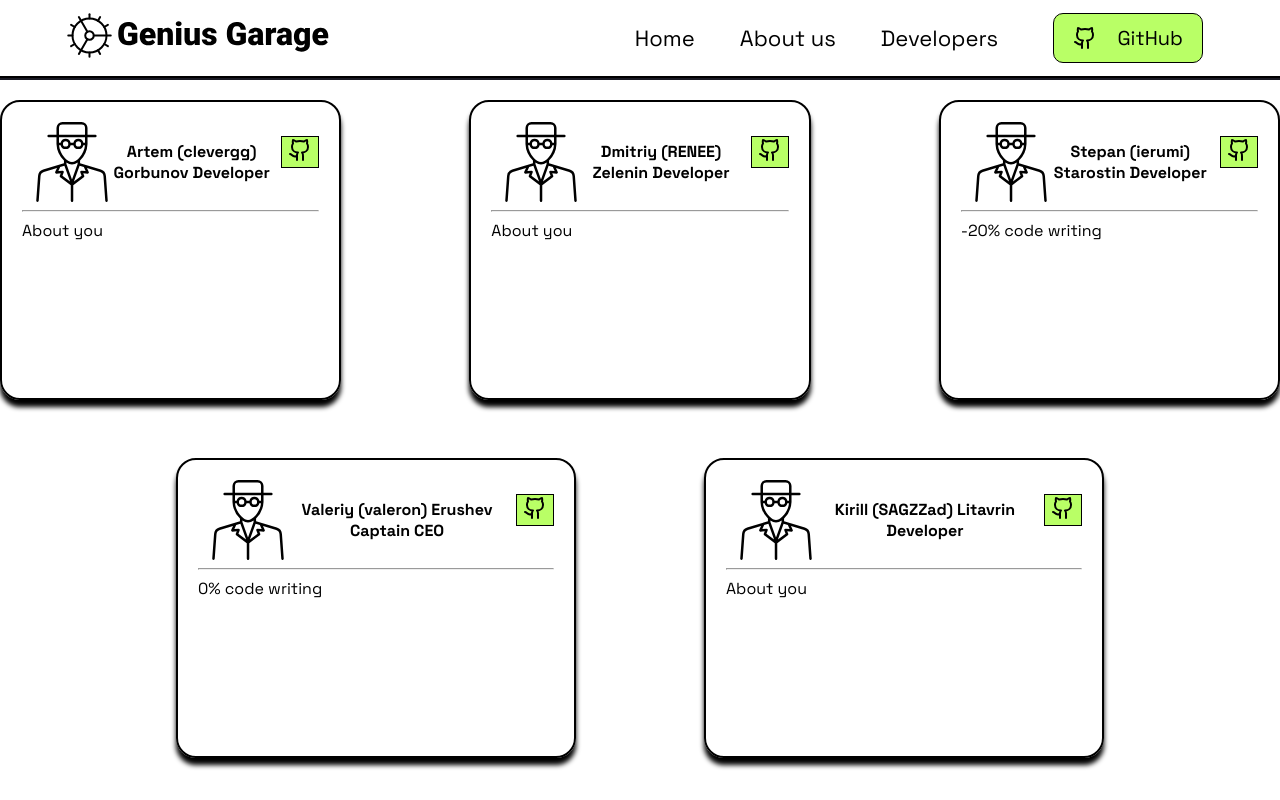
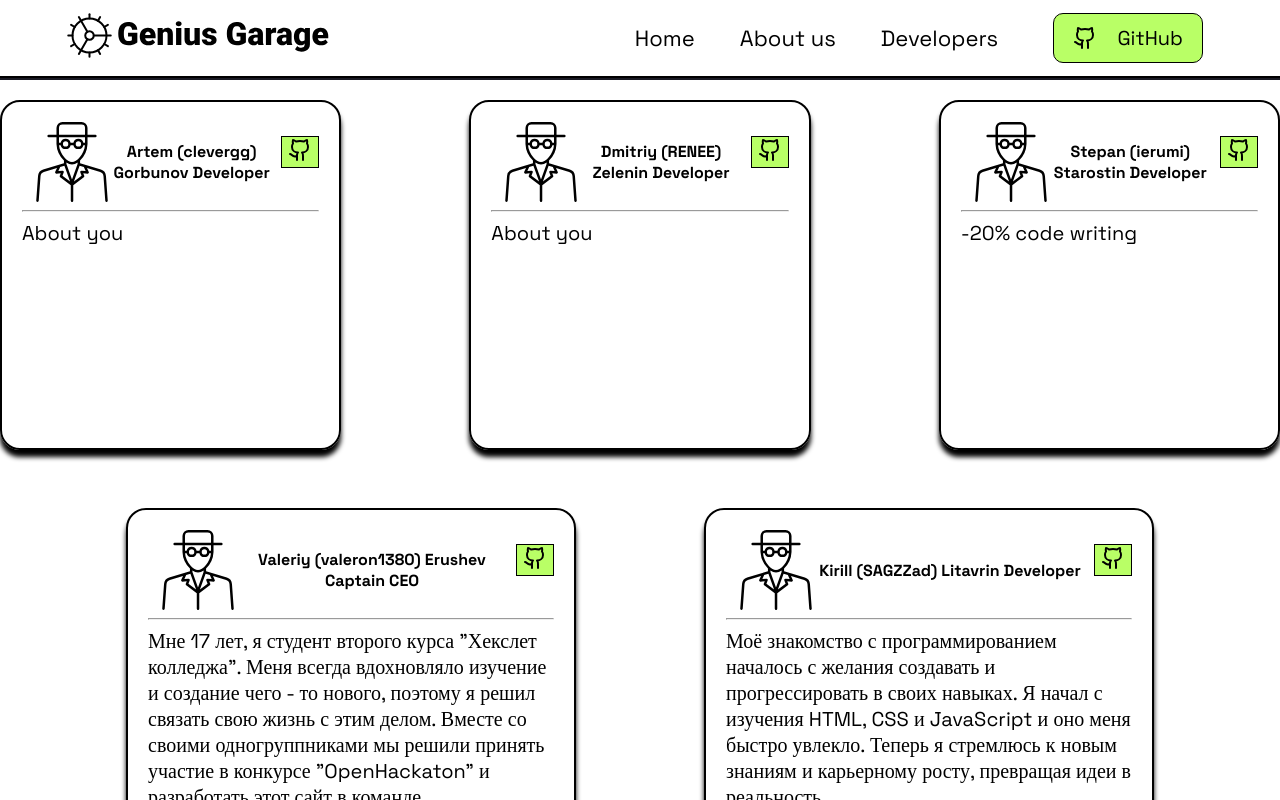
Before and after one commit to ReeneQo/hakawt, a React (Vite) app in the folder vite-project/: page /Developers in a window 1280 px wide. Shown: the top 800 px of the page. Built offline with nearby package versions, Linux system fonts and the light colour scheme.

Commit message:
molufinal

```diff
--- a/vite-project/src/Main/Main.module.css
+++ b/vite-project/src/Main/Main.module.css
@@ -10,6 +10,7 @@
         margin-bottom: 10px;
     }
 }
+
 h1{
 
     font-size: clamp(1.5rem, 1.023rem + 2.39vw, 2.813rem);
@@ -23,16 +24,19 @@ h1{
 
 .main_text{
     font-weight: 400;
-    font-size: clamp(1.25rem, 1.023rem + 1.14vw, 1.875rem);
+    font-size: 32px;
     line-height: 140%;
     font-family: 'Space Grotesk';
     margin: 0;
     transition: 0.3s;
+    text-wrap: pretty;
 }
 
 .main_container{
     margin-left: 5.5%;
+
 }
+
 .text_container{
     min-width: 300px;
     max-width: 500px;
@@ -77,6 +81,10 @@ h1{
         flex-direction: column;
     }
 
+    .main_text{
+        font-size: 28px;
+    }
+
 }
 
 @media (max-width: 900px) {
@@ -85,6 +93,11 @@ h1{
         height: 80px;
         font-size: 22px;
     }
+
+    .main_text{
+        font-size: 24px;
+    }
+
 }
 
 @media (max-width: 600px) {
@@ -93,6 +106,11 @@ h1{
         height: 60px;
         font-size: 20px;
     }
+
+    .main_text{
+        font-size: 22px;
+    }
+
 }
 
 @media (max-width: 400px) {
--- a/vite-project/src/components/CourseDropdown/CourseDropdown.module.css
+++ b/vite-project/src/components/CourseDropdown/CourseDropdown.module.css
@@ -5,6 +5,7 @@
   width: 100%;
   margin-bottom: 23px;
   max-width: 28rem;
+
 }
 
 .dropdown_button {
@@ -17,6 +18,13 @@
   align-items: center;
   justify-content: space-between;
   transition: background-color 0.2s;
+}
+
+@media (max-width: 600px) {
+  .dropdown_button {
+    width: 300px;
+    margin: 0 auto;
+  }
 }
 
 .ArrowVniz {
--- a/vite-project/src/components/SubjectCard/Card.module.css
+++ b/vite-project/src/components/SubjectCard/Card.module.css
@@ -54,7 +54,7 @@
 .text {
     width: fit-content;
     background: #B9FF66;
-    font-size: 30px;
+    font-size: 25px;
     max-width: 300px;
     font-weight: 800;
     padding: 10px;
@@ -64,8 +64,8 @@
 
 .p {
     width: fit-content;
-    font-size: 17px;
-    white-space: pre;
+    font-size: 14px;
+    white-space: wrap;
     padding: 10px;
     font-weight: 800;
 }
@@ -127,7 +127,7 @@
 
 .p__black {
     width: fit-content;
-    font-size: 17px;
+    font-size: 14px;
     white-space: pre;
     padding: 10px;
     font-weight: 800;
@@ -199,7 +199,7 @@
 
 .p__green {
     width: fit-content;
-    font-size: 17px;
+    font-size: 14px;
     white-space: pre;
     padding: 10px;
     font-weight: 800;
@@ -223,7 +223,7 @@
     max-width: 200px;
     max-height: 150px;
     height: auto;
-    margin-right: 10px;
+    margin-right: 20px;
 }
 
 @media (max-width: 1600px) {
@@ -232,17 +232,16 @@
     }
 }
 
+@media (max-width: 1100px) {
+    .img {
+        max-width: 200px;
+        height: 150px;
+        margin-left: 10px;
+    }
+}
 
 @media (max-width: 600px) {
-    .green__image {
-        display: none;
-    }
-
-    .white__image {
-        display: none;
-    }
-
-    .black__image {
+    .img {
         display: none;
     }
 
--- a/vite-project/src/components/SubjectCard/SubjectCard.jsx
+++ b/vite-project/src/components/SubjectCard/SubjectCard.jsx
@@ -18,7 +18,7 @@ const subjId = subject.id
     )
   } else if (subjId % 6 === 2) {
     return (
-      <div className={styles.card__green}>
+      <div className={styles.card__green} onClick={() => onSelect(subject)}>
         <div className={styles.card__green__content}>
           <span className={styles.text__green}>{subject.name}</span>
           <span className={styles.p__green}>{subject.description}</span>
@@ -29,7 +29,7 @@ const subjId = subject.id
     )
   } else if (subjId % 6 === 3) {
     return (
-      <div className={styles.card__black}>
+      <div className={styles.card__black} onClick={() => onSelect(subject)}>
         <div className={styles.card__black__content}>
           <span className={styles.text__black}>{subject.name}</span>
           <span className={styles.p__black}>{subject.description}</span>
@@ -40,7 +40,7 @@ const subjId = subject.id
       )
   } else if (subjId % 6 === 4) {
     return (
-      <div className={styles.card__green}>
+      <div className={styles.card__green} onClick={() => onSelect(subject)}>
         <div className={styles.card__green__content}>
           <span className={styles.text__green}>{subject.name}</span>
           <span className={styles.p__green}>{subject.description}</span>
@@ -51,7 +51,7 @@ const subjId = subject.id
     )
   } else if (subjId % 6 === 5) {
     return (
-      <div className={styles.card__black}>
+      <div className={styles.card__black} onClick={() => onSelect(subject)}>
         <div className={styles.card__black__content}>
           <span className={styles.text__black}>{subject.name}</span>
           <span className={styles.p__black}>{subject.description}</span>
--- a/vite-project/src/components/TopicsList/TopicsList.module.css
+++ b/vite-project/src/components/TopicsList/TopicsList.module.css
@@ -1,3 +1,5 @@
+@import url('https://fonts.googleapis.com/css2?family=Space+Grotesk:wght@300..700&display=swap');
+
 .topics_container {
   width: 100%;
   margin: 0 auto;
@@ -7,8 +9,9 @@
   width: 100%;
   background-color: white;
   border-radius: 0.5rem;
-  box-shadow: 0 1px 3px rgba(0, 0, 0, 0.1);
+  box-shadow: 0px 3px 1px black;
   padding: 1.5rem;
+  border: 1px solid black;
 }
 
 .topics_header {
@@ -25,10 +28,10 @@
 }
 
 .topics_title {
-  font-size: 1.5rem;
+  font-size: 30px;
   font-weight: 700;
   color: black;
-  border-bottom: 1px solid;
+  font-family: 'Space Grotesk';
 }
 
 .topics_list {
@@ -43,11 +46,14 @@
   border-radius: 0.5rem;
   border: 1px solid #191A23;
   transition: all 0.2s;
+  font-size: 20px;
+  font-family: 'Space Grotesk';
 }
 
 .topic_item:hover {
-  transform: scale(1.15);
+  transform: scale(1.1);
   transition: 0.35s;
+  background-color: #B9FF66;
 }
 
 .topic_content {
--- a/vite-project/src/footer/footer.module.css
+++ b/vite-project/src/footer/footer.module.css
@@ -85,6 +85,9 @@
   .p {
     margin: 10px 0;
   }
+  .footer_main{
+    margin-top: 20px;
+  }
 }
 
 @media (max-width: 480px) {
@@ -98,7 +101,4 @@
   .form_text {
     flex-direction: column;
   }
-  .footer_main {
-    margin-top: 50px;
-  }
 }
--- a/vite-project/src/pages/AboutUs.module.css
+++ b/vite-project/src/pages/AboutUs.module.css
@@ -33,7 +33,7 @@ main {
 }
 
 .about_text {
-  padding: 2vw;
+  padding: 0 2vw 0 2vw;
   margin-top: 1vw;
   display: flex;
   flex-direction: column;
@@ -52,6 +52,9 @@ main {
     .imgg{
         display: none;
     }
+    .about_text {
+      margin-top: 25px;
+    }
 }
 
 
@@ -59,12 +62,15 @@ main {
   .about_main {
     font-size: 20px;
   }
-  .about_text {
-    margin-top: 15px;
-  }
   .about_flex {
     margin-left: 1vw;
     margin-right: 1vw;
+  }
+  .abzac {
+    font-size: 18px;
+  }
+  .abzac1 {
+    font-size: 18px;
   }
 }
 
@@ -72,9 +78,6 @@ main {
   .about_main {
     font-size: 18px;
   }
-  .about_text {
-    margin-top: 15px;
-  }
   .about_flex {
     flex-direction: column;
   }
--- a/vite-project/src/pages/Developers.jsx
+++ b/vite-project/src/pages/Developers.jsx
@@ -19,7 +19,7 @@ const Developers = () => {
                     <button className={styles.git_button} onClick={() => window.open('https://github.com/clevergg', '_blank')}><Github/></button>
                 </div>
                 <hr></hr>
-                <span>About you</span>
+                <span className={styles.spanText}>About you</span>
             </div>
 
 
@@ -30,7 +30,7 @@ const Developers = () => {
                     <button className={styles.git_button} onClick={() => window.open('https://github.com/ReeneQo', '_blank')}><Github/></button>
                 </div>
             <hr></hr>
-            <span>About you</span>
+            <span className={styles.spanText}>About you</span>
        </div>
 
        <div className={styles.card_main}>
@@ -40,7 +40,7 @@ const Developers = () => {
                     <button className={styles.git_button} onClick={() => window.open('https://github.com/ierumi', '_blank')}><Github/></button>
                 </div>
             <hr></hr>
-            <span>-20% code writing</span>
+            <span className={styles.spanText}>-20% code writing</span>
         </div>
 
        </div>
@@ -50,11 +50,19 @@ const Developers = () => {
        <div className={styles.card_main}>
                 <div className={styles.names}>
                     <img className={styles.card_image} src="/inkognito.svg" alt="" />
-                    <span className={styles.card_text}> Valeriy (valeron) Erushev Captain CEO </span>
+                    <span className={styles.card_text}> Valeriy (valeron1380) Erushev Captain CEO </span>
                     <button className={styles.git_button} onClick={() => window.open('https://github.com/valeron1380', '_blank')}><Github/></button>
                 </div>
             <hr></hr>
-            <span>0% code writing</span>
+            <span className={styles.spanText}>Мне 17 лет, я студент второго курса
+"Хекслет колледжа". Меня всегда вдохновляло
+изучение и создание чего - то нового,
+поэтому я решил связать свою жизнь
+с этим делом. Вместе со своими
+одногруппниками мы решили принять
+ участие в конкурсе "OpenHackaton" и
+разработать этот сайт в команде
+</span>
        </div>
 
        <div className={styles.card_main}>
@@ -64,7 +72,12 @@ const Developers = () => {
                     <button className={styles.git_button} onClick={() => window.open('https://github.com/SAGZZad', '_blank')}><Github/></button>
                 </div>
             <hr></hr>
-            <span>About you</span>
+            <span className={styles.spanText}>Моё знакомство с программированием началось
+с желания создавать и прогрессировать в своих навыках.
+ Я начал с изучения HTML, CSS и JavaScript и оно меня
+ быстро увлекло. Теперь я стремлюсь к новым знаниям
+ и карьерному росту, превращая идеи в реальность.
+</span>
        </div>
 
        </div>
--- a/vite-project/src/pages/Developers.module.css
+++ b/vite-project/src/pages/Developers.module.css
@@ -92,11 +92,18 @@ main {
   border: 2px solid black;
   border-radius: 20px;
   padding: 20px;
-  width: 400px;
-  height: 300px;
+  width: 450px;
+  height: 350px;
   box-shadow: 0px 7px 5px black;
   margin: 20px 0 0 0;
   position: relative;
+}
+
+@media (max-width: 1000px) {
+  .card_main {
+    width: 350px;
+    height: 430px;
+  }
 }
 
 h4 {
@@ -104,6 +111,9 @@ h4 {
   margin-bottom: 0;
 }
 
+.spanText {
+  font-size: 20px;
+}
 
 @media (max-width: 1011px) {
   .card_container {
```
